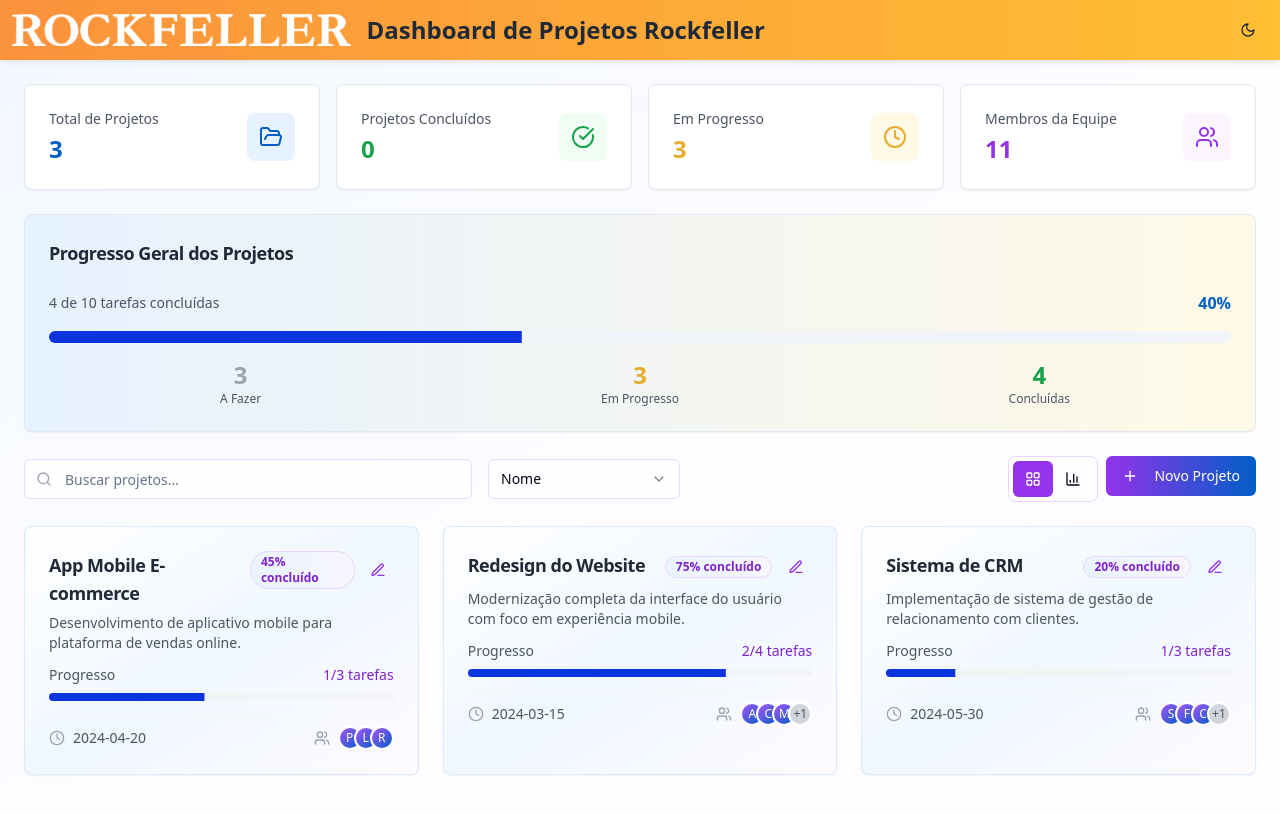
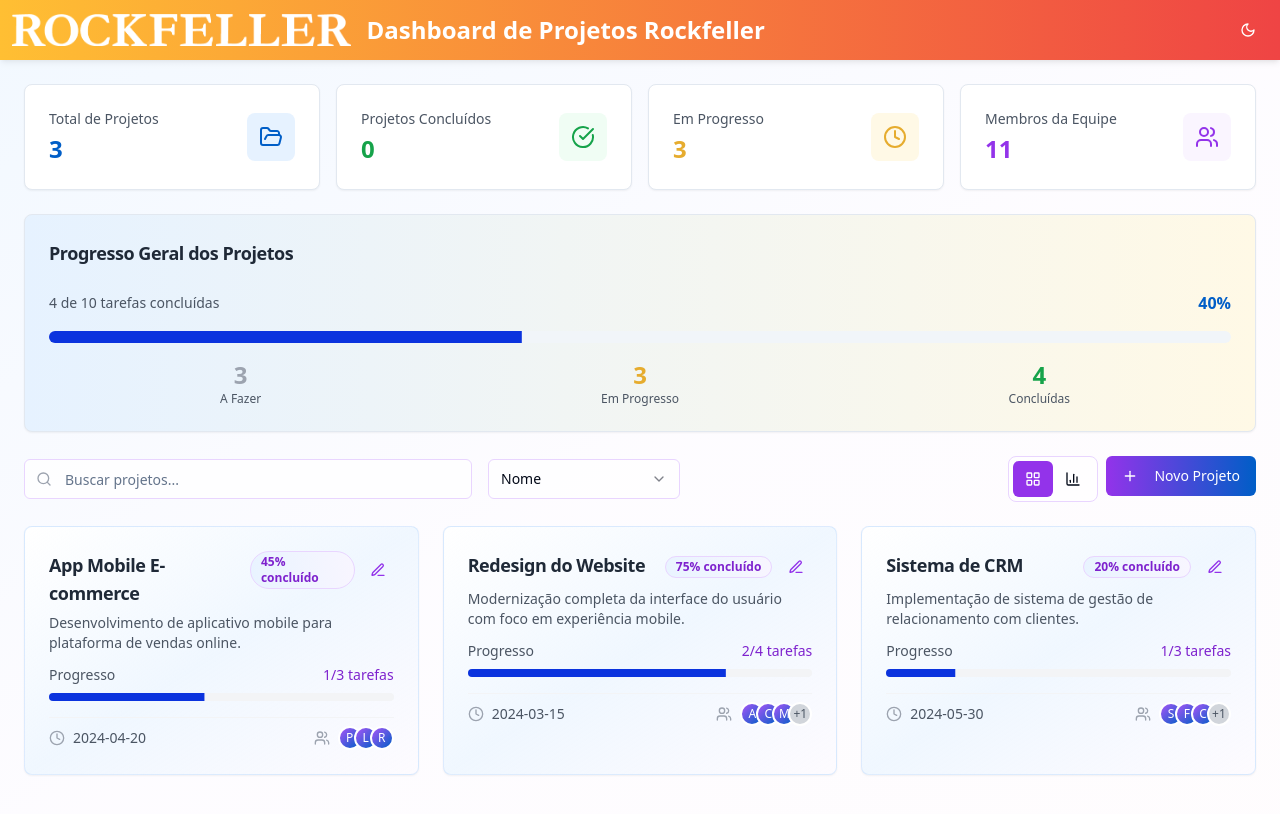
Before and after one commit to takkyonAI/fluxo-de-projetos-vibrante, a React (Vite) app: page / in a window 1280 px wide. Shown: the top 814 px of the page. Built offline with nearby package versions, Linux system fonts and the light colour scheme.

Commit message:
Fix: Restore orange gradient on top bar
The top bar was changed to a solid yellow color. This commit restores the orange gradient.

```diff
--- a/src/components/ProjectDashboard.tsx
+++ b/src/components/ProjectDashboard.tsx
@@ -1,3 +1,4 @@
+
 
 import React, { useState, useCallback } from 'react';
 import { Search, Plus, LayoutGrid, BarChart3, Moon, Sun } from 'lucide-react';
@@ -149,7 +150,7 @@ const ProjectDashboard = () => {
   return (
     <div className={`min-h-screen transition-colors duration-300 ${isDarkMode ? 'dark' : ''}`}>
       {/* Header com faixa laranja */}
-      <div className="bg-gradient-to-r from-orange-400 to-orange-500 p-3 shadow-md">
+      <div className="bg-gradient-to-r from-orange-500 to-red-500 p-3 shadow-md">
         <div className="max-w-7xl mx-auto flex items-center justify-between">
           <div className="flex items-center gap-4">
             <img
@@ -158,13 +159,13 @@ const ProjectDashboard = () => {
               className="h-8 w-auto object-contain"
               style={{ background: 'transparent' }}
             />
-            <h1 className="text-2xl font-bold text-gray-800">Dashboard de Projetos Rockfeller</h1>
+            <h1 className="text-2xl font-bold text-white">Dashboard de Projetos Rockfeller</h1>
           </div>
           <Button
             onClick={toggleDarkMode}
             variant="ghost"
             size="sm"
-            className="text-gray-800 hover:bg-orange-300/50"
+            className="text-white hover:bg-white/20"
           >
             {isDarkMode ? <Sun className="w-5 h-5" /> : <Moon className="w-5 h-5" />}
           </Button>
```
